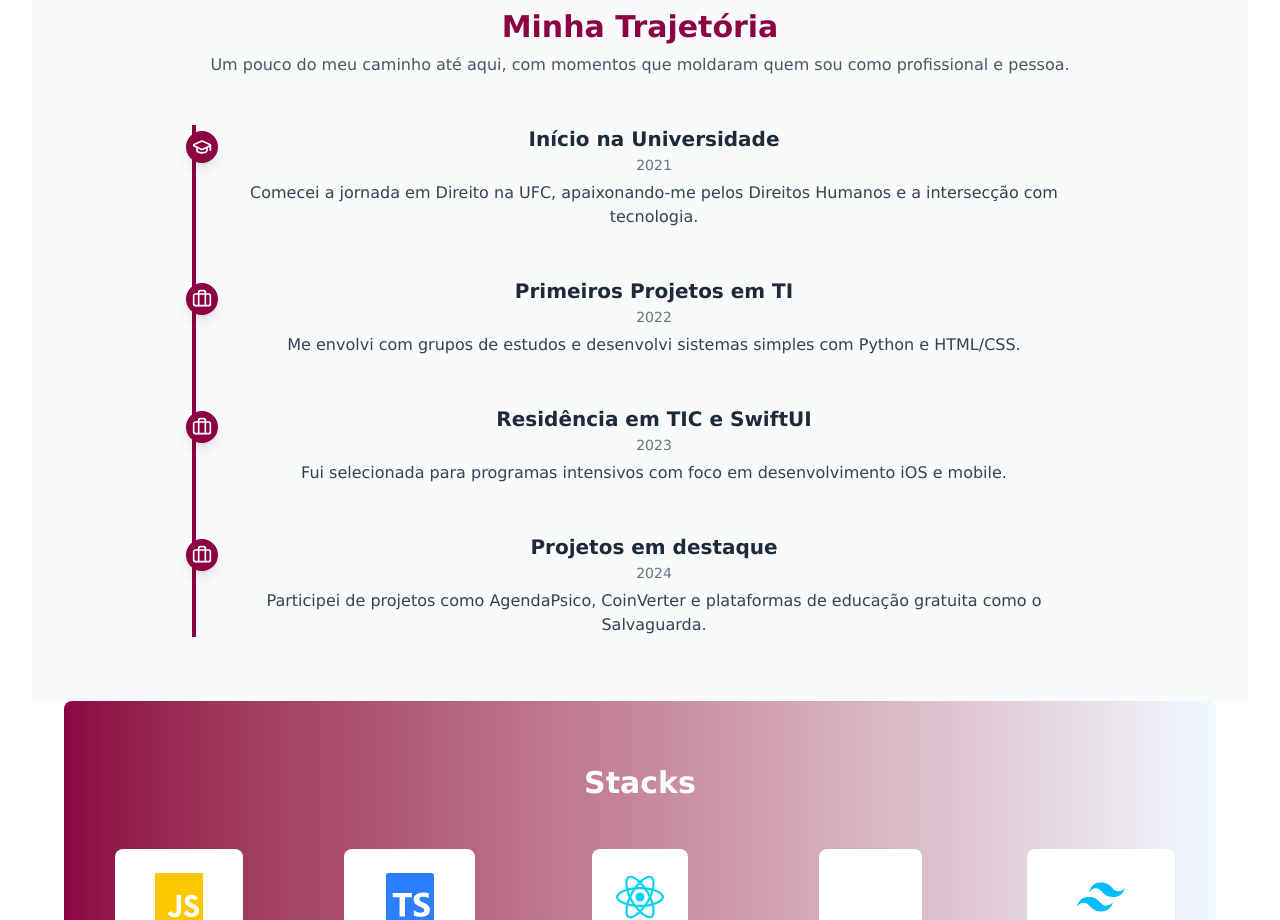
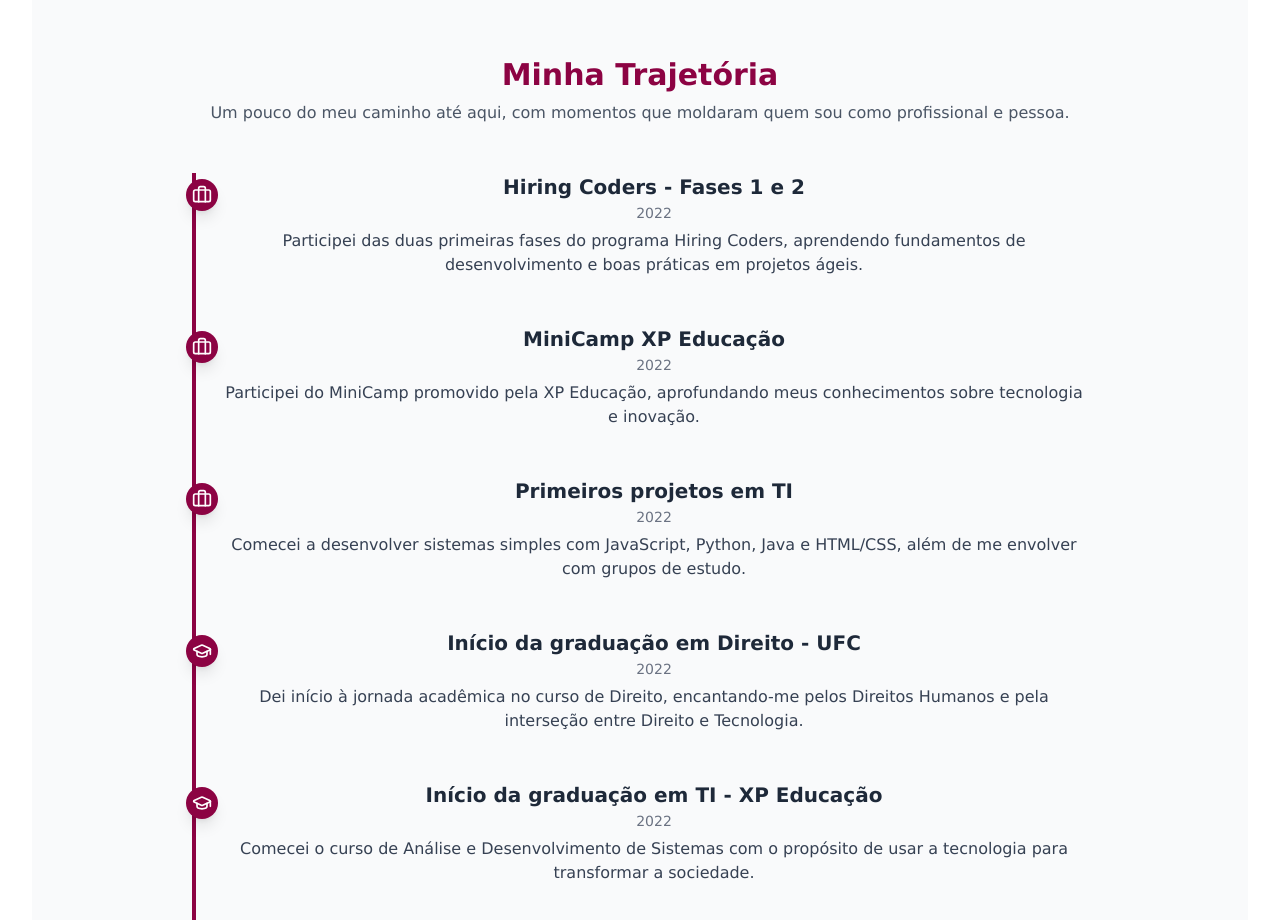
Before and after one commit to resenhandodirei/PortlariART_React-Next.js, a Next.js app: page /screens/about in a window 1280 px wide. Shown: the part 1880-2800 px from the top of the page. Built offline with nearby package versions, Linux system fonts and the light colour scheme.

Commit message:
refatorando alguns detalhes

```diff
--- a/src/app/components/BioDetalhada.tsx
+++ b/src/app/components/BioDetalhada.tsx
@@ -53,9 +53,9 @@ export default function BioDetalhada() {
               <h3 className="text-xl font-medium">Experiência</h3>
             </div>
             <ul className="list-disc list-inside text-gray-700">
-              <li>Residente em TIC — Desenvolvimento iOS e Chatbots</li>
-              <li>Estágio em T.I — Órgão público municipal</li>
-              <li>Corretora de redações voluntária — Salvaguarda</li>
+              <li>Residente em TIC — Desenvolvimento iOS</li>
+              <li>Estágio em T.I — Prefeitura Municipal de Fortaleza</li>
+              <li>Corretora e professora de redações voluntária — Salvaguarda</li>
               <li>Projetos com foco em Data Science e Machine Learning</li>
             </ul>
           </motion.div>
@@ -73,10 +73,10 @@ export default function BioDetalhada() {
               <h3 className="text-xl font-medium">Habilidades Técnicas</h3>
             </div>
             <ul className="list-disc list-inside text-gray-700">
-              <li>React, React Native, SwiftUI, Node.js</li>
-              <li>PostgreSQL, Firebase, JWT</li>
+              <li>JavaScript, React, React Native, SwiftUI, Node.js, Java, Kotlin</li>
+              <li>PostgreSQL, MongoDB, MYSQL, Firebase, JWT</li>
               <li>Python (ML, IA, Pandas, NumPy)</li>
-              <li>Figma, Git, Metodologias Ágeis</li>
+              <li>Git, Metodologias Ágeis, Scrum, Trello</li>
             </ul>
           </motion.div>
 
--- a/src/app/components/GridDeProjetos.tsx
+++ b/src/app/components/GridDeProjetos.tsx
@@ -9,46 +9,42 @@ import { motion } from "framer-motion";
 const GridDeProjetos = () => {
   const [filtro, setFiltro] = useState("Todos");
 
-  // Extração das tecnologias únicas, incluindo a opção 'Todos'
-  const tecnologiasDisponiveis = [
-    "Todos",
-    ...new Set(projetos.flatMap((p) => p.tecnologias)),
-  ];
+  // Filtros predefinidos
+  const categorias = ["Todos", "FrontEnd", "BackEnd", "Mobile", "FullStack", "Dados"];
 
-  // Filtro dos projetos com base na tecnologia selecionada
+  // Filtro dos projetos com base na categoria selecionada
   const projetosFiltrados =
     filtro === "Todos"
       ? projetos
-      : projetos.filter((p) => p.tecnologias.includes(filtro));
+      : projetos.filter((p) => p.categoria === filtro);
 
   return (
     <section className="py-12 px-4 max-w-6xl mx-auto">
       <h2 className="text-3xl font-bold mb-6 text-[#8C0343]">Projetos</h2>
 
-      {/* Filtro de tecnologias */}
+      {/* Botões de filtro */}
       <div className="flex flex-wrap gap-2 mb-8">
-        {tecnologiasDisponiveis.map((tech) => (
+        {categorias.map((cat) => (
           <button
-            key={tech}
-            onClick={() => setFiltro(tech)}
-            className={`px-4 py-2 text-sm rounded-full border ${
-              filtro === tech
+            key={cat}
+            onClick={() => setFiltro(cat)}
+            className={`px-4 py-2 text-sm rounded-full border transition ${
+              filtro === cat
                 ? "bg-[#8C0343] text-white"
                 : "bg-white text-[#8C0343] border-[#8C0343]"
-            } transition`}
+            }`}
           >
-            {tech}
+            {cat}
           </button>
         ))}
       </div>
 
-      {/* Grid de Projetos */}
+      {/* Grid de projetos */}
       <motion.div
         layout
         className="grid grid-cols-1 md:grid-cols-2 lg:grid-cols-3 gap-6"
       >
         {projetosFiltrados.map((projeto, i) => {
-          // Gerando o slug para a URL
           const slug = projeto.slug || projeto.titulo.toLowerCase().replace(/\s+/g, "-");
 
           return (
@@ -60,7 +56,6 @@ const GridDeProjetos = () => {
               transition={{ duration: 0.3, delay: i * 0.05 }}
               className="rounded-xl shadow hover:shadow-lg transition bg-white overflow-hidden"
             >
-              {/* Corrigido: <Link> envolve diretamente o conteúdo */}
               <Link href={`/screens/projetos/${slug}`}>
                 <Image
                   src={projeto.imagem}
@@ -73,9 +68,7 @@ const GridDeProjetos = () => {
                   <h3 className="text-lg font-semibold text-[#8C0343] hover:underline">
                     {projeto.titulo}
                   </h3>
-                  <p className="text-sm text-gray-600 mt-2">
-                    {projeto.descricao}
-                  </p>
+                  <p className="text-sm text-gray-600 mt-2">{projeto.descricao}</p>
                   <div className="flex flex-wrap gap-2 mt-4">
                     {projeto.tecnologias.map((tech, index) => (
                       <span
--- a/src/app/components/Timeline.tsx
+++ b/src/app/components/Timeline.tsx
@@ -6,30 +6,146 @@ import { Briefcase, GraduationCap } from 'lucide-react'
 
 const eventos = [
   {
-    ano: '2021',
-    titulo: 'Início na Universidade',
-    descricao: 'Comecei a jornada em Direito na UFC, apaixonando-me pelos Direitos Humanos e a intersecção com tecnologia.',
+    ano: '2022',
+    mes: 'Abril a Junho',
+    titulo: 'Hiring Coders - Fases 1 e 2',
+    descricao: 'Participei das duas primeiras fases do programa Hiring Coders, aprendendo fundamentos de desenvolvimento e boas práticas em projetos ágeis.',
+    icone: <Briefcase className="w-5 h-5 text-white" />,
+  },
+  {
+    ano: '2022',
+    mes: 'Agosto',
+    titulo: 'MiniCamp XP Educação',
+    descricao: 'Participei do MiniCamp promovido pela XP Educação, aprofundando meus conhecimentos sobre tecnologia e inovação.',
+    icone: <Briefcase className="w-5 h-5 text-white" />,
+  },
+  {
+    ano: '2022',
+    mes: 'Março',
+    titulo: 'Primeiros projetos em TI',
+    descricao: 'Comecei a desenvolver sistemas simples com JavaScript, Python, Java e HTML/CSS, além de me envolver com grupos de estudo.',
+    icone: <Briefcase className="w-5 h-5 text-white" />,
+  },
+  {
+    ano: '2022',
+    mes: 'Agosto',
+    titulo: 'Início da graduação em Direito - UFC',
+    descricao: 'Dei início à jornada acadêmica no curso de Direito, encantando-me pelos Direitos Humanos e pela interseção entre Direito e Tecnologia.',
     icone: <GraduationCap className="w-5 h-5 text-white" />,
   },
   {
     ano: '2022',
-    titulo: 'Primeiros Projetos em TI',
-    descricao: 'Me envolvi com grupos de estudos e desenvolvi sistemas simples com Python e HTML/CSS.',
+    mes: 'Outubro',
+    titulo: 'Início da graduação em TI - XP Educação',
+    descricao: 'Comecei o curso de Análise e Desenvolvimento de Sistemas com o propósito de usar a tecnologia para transformar a sociedade.',
+    icone: <GraduationCap className="w-5 h-5 text-white" />,
+  },
+  {
+    ano: '2023',
+    mes: 'Janeiro',
+    titulo: 'Primeira oportunidade profissional',
+    descricao: 'Iniciei minha trajetória profissional na Prefeitura Municipal de Fortaleza, atuando com dados e desenvolvimento.',
     icone: <Briefcase className="w-5 h-5 text-white" />,
   },
   {
     ano: '2023',
-    titulo: 'Residência em TIC e SwiftUI',
-    descricao: 'Fui selecionada para programas intensivos com foco em desenvolvimento iOS e mobile.',
+    mes: 'Fevereiro',
+    titulo: 'GETIS - UNIFOR',
+    descricao: 'Fui selecionada para o GETIS na linha de Privacidade e Proteção de Dados, sendo orientada por grandes referências da área.',
+    icone: <Briefcase className="w-5 h-5 text-white" />,
+  },
+  {
+    ano: '2023',
+    mes: 'Março',
+    titulo: 'GEDD - PUC-Campinas',
+    descricao: 'Iniciei minha atuação acadêmica com Direito Digital, integrando o Grupo de Estudos em Direito Digital da PUC-Campinas.',
+    icone: <Briefcase className="w-5 h-5 text-white" />,
+  },
+  {
+    ano: '2023',
+    mes: 'Março',
+    titulo: 'NECC - UFC',
+    descricao: 'Passei a integrar o Núcleo de Estudos em Ciências Criminais na linha de Direito Penal e Tecnologia.',
+    icone: <Briefcase className="w-5 h-5 text-white" />,
+  },
+  {
+    ano: '2023',
+    mes: 'Março',
+    titulo: 'GEDAI - UFC',
+    descricao: 'Fui selecionada para o GEDAI na linha de Direitos Humanos, fortalecendo minha atuação interdisciplinar.',
+    icone: <Briefcase className="w-5 h-5 text-white" />,
+  },
+  {
+    ano: '2023',
+    mes: 'Abril',
+    titulo: 'Salvaguarda - Professora e Corretora de Redação',
+    descricao: 'Comecei como corretora voluntária na maior iniciativa jovem do Brasil, contribuindo com a formação de estudantes de baixa renda.',
+    icone: <Briefcase className="w-5 h-5 text-white" />,
+  },
+  {
+    ano: '2023',
+    mes: 'Maio',
+    titulo: 'Projeto XP Smart Money',
+    descricao: 'Participei do desenvolvimento do jogo XP Smart Money, voltado à educação financeira para jovens, unindo gamificação, tecnologia e impacto social.',
+    icone: <Briefcase className="w-5 h-5 text-white" />,
+  },
+  {
+    ano: '2024',
+    mes: 'Janeiro',
+    titulo: 'Curso TIC Android',
+    descricao: 'Selecionada para o curso com foco em desenvolvimento mobile com Kotlin e Java, fortalecendo minha base em Android.',
+    icone: <Briefcase className="w-5 h-5 text-white" />,
+  },
+  {
+    ano: '2024',
+    mes: 'Fevereiro',
+    titulo: 'Curso de Manutenção de Computadores',
+    descricao: 'Participei de um curso prático de manutenção de computadores, aprimorando minhas habilidades técnicas em hardware.',
+    icone: <Briefcase className="w-5 h-5 text-white" />,
+  },
+  {
+    ano: '2024',
+    mes: 'Junho',
+    titulo: 'Residência Tecnológica em iOS - IREDE',
+    descricao: 'Selecionada para a residência com foco em desenvolvimento mobile iOS, com capacitação prática e vivência no metaverso.',
+    icone: <Briefcase className="w-5 h-5 text-white" />,
+  },
+  {
+    ano: '2024',
+    mes: 'Agosto',
+    titulo: 'Projeto Loogot8 - Sistema Logosófico de Educação',
+    descricao: 'Desenvolvi um projeto interativo voltado ao Sistema Logosófico de Educação, com foco na pedagogia centrada no desenvolvimento integral do ser humano.',
     icone: <Briefcase className="w-5 h-5 text-white" />,
   },
   {
     ano: '2024',
     titulo: 'Projetos em destaque',
-    descricao: 'Participei de projetos como AgendaPsico, CoinVerter e plataformas de educação gratuita como o Salvaguarda.',
+    descricao: 'Participei de projetos como Astro, CallMeDesk, Loogot8, entre outros, desenvolvendo soluções criativas e tecnológicas.',
+    icone: <Briefcase className="w-5 h-5 text-white" />,
+  },
+  {
+    ano: '2025',
+    mes: 'Fevereiro',
+    titulo: 'Estágio no MPCE',
+    descricao: 'Iniciei estágio no Ministério Público do Estado do Ceará, atuando na área do Direito.',
+    icone: <Briefcase className="w-5 h-5 text-white" />,
+  },
+  {
+    ano: '2025',
+    titulo: 'ONG Americana - Cidadania e Tecnologia',
+    descricao: 'Selecionada para trabalhar como desenvolvedora Full Stack em uma ONG internacional com foco em direitos de cidadania e inovação tecnológica.',
+    icone: <Briefcase className="w-5 h-5 text-white" />,
+  },
+  {
+    ano: '2025',
+    mes: 'Maio',
+    titulo: 'Programa Desenvolve - Grupo O Boticário',
+    descricao: 'Selecionada para o Programa Desenvolve, iniciativa do Grupo Boticário focada na formação de talentos em tecnologia e inclusão no mercado de trabalho.',
     icone: <Briefcase className="w-5 h-5 text-white" />,
   },
 ]
+
+
 
 export default function Timeline() {
   const [mostrar, setMostrar] = useState(false)
--- a/src/app/screens/projetos/Projetos.tsx
+++ b/src/app/screens/projetos/Projetos.tsx
@@ -11,8 +11,8 @@ export default function Projetos() {
     <>
    <HeaderProjetos />
 
-    <GridDeProjetos />
-    <ProjetosDestaque />
+   <GridDeProjetos />
+   <ProjetosDestaque />
 
 
 
--- a/src/data/projetos.ts
+++ b/src/data/projetos.ts
@@ -8,6 +8,7 @@ export interface ProjetoDetalhado {
   imagem: string;
   imagens: string[];
   tecnologias: string[];
+  categoria: "FrontEnd" | "BackEnd" | "Mobile" | "FullStack" | "Dados"; // <- nova propriedade
   objetivos?: string;
   aprendizados?: string;
   diferenciais?: string;
@@ -19,7 +20,8 @@ export const projetos: ProjetoDetalhado[] = [
     titulo: "AgendaPsico",
     slug: "agendapsico",
     descricao: "Agenda para psicólogos...",
-    descricaoLonga: "Uma aplicação para psicólogos agendarem suas consultas com facilidade, visualizarem seus horários disponíveis e acompanharem seus atendimentos de forma prática.",
+    descricaoLonga:
+      "Uma aplicação para psicólogos agendarem suas consultas com facilidade, visualizarem seus horários disponíveis e acompanharem seus atendimentos de forma prática.",
     imagem: "/images/agendapsico.png",
     imagens: [
       "/images/agendapsico1.png",
@@ -27,17 +29,22 @@ export const projetos: ProjetoDetalhado[] = [
       "/images/agendapsico3.png",
     ],
     tecnologias: ["PHP", "PostgreSQL", "Bootstrap"],
+    categoria: "FullStack", // <- adicionada
     deploy: undefined,
     repositorio: undefined,
-    objetivos: "Criar uma ferramenta que auxilie profissionais da psicologia a organizarem sua rotina de atendimentos.",
-    aprendizados: "Integração de API de calendário, manipulação de datas, organização de rotas em PHP e SQL avançado.",
-    diferenciais: "Interface pensada para não causar fadiga visual, campos de agendamento simplificados, foco na produtividade.",
+    objetivos:
+      "Criar uma ferramenta que auxilie profissionais da psicologia a organizarem sua rotina de atendimentos.",
+    aprendizados:
+      "Integração de API de calendário, manipulação de datas, organização de rotas em PHP e SQL avançado.",
+    diferenciais:
+      "Interface pensada para não causar fadiga visual, campos de agendamento simplificados, foco na produtividade.",
   },
-    {
+  {
     titulo: "Fila Med",
     slug: "fila-med",
     descricao: "Aplicativo para organização de filas em clínicas...",
-    descricaoLonga: "Uma solução para melhorar o atendimento em clínicas de saúde, permitindo o controle de senhas e filas de forma moderna e eficiente.",
+    descricaoLonga:
+      "Uma solução para melhorar o atendimento em clínicas de saúde, permitindo o controle de senhas e filas de forma moderna e eficiente.",
     imagem: "/images/fila-med.png",
     imagens: [
       "/images/fila-med1.png",
@@ -45,13 +52,18 @@ export const projetos: ProjetoDetalhado[] = [
       "/images/fila-med3.png",
     ],
     tecnologias: ["React", "Node.js"],
+    categoria: "FullStack", // <- adicionada
     deploy: undefined,
     repositorio: undefined,
-    objetivos: "Desenvolver um app moderno para otimizar o processo de atendimento em clínicas, evitando aglomerações e confusões.",
-    aprendizados: "Comunicação entre front-end e back-end com React e Node, lógica de geração de senhas, manipulação de filas em tempo real.",
-    diferenciais: "Design focado na área da saúde, animações sutis para melhorar a experiência do usuário, responsividade total.",
-    destaque: "Aplicativo com conceito validado em clínicas reais, criado em ambiente de residência tecnológica.",
-  }
+    objetivos:
+      "Desenvolver um app moderno para otimizar o processo de atendimento em clínicas, evitando aglomerações e confusões.",
+    aprendizados:
+      "Comunicação entre front-end e back-end com React e Node, lógica de geração de senhas, manipulação de filas em tempo real.",
+    diferenciais:
+      "Design focado na área da saúde, animações sutis para melhorar a experiência do usuário, responsividade total.",
+    destaque:
+      "Aplicativo com conceito validado em clínicas reais, criado em ambiente de residência tecnológica.",
+  },
 ];
 
 export default projetos;
```
